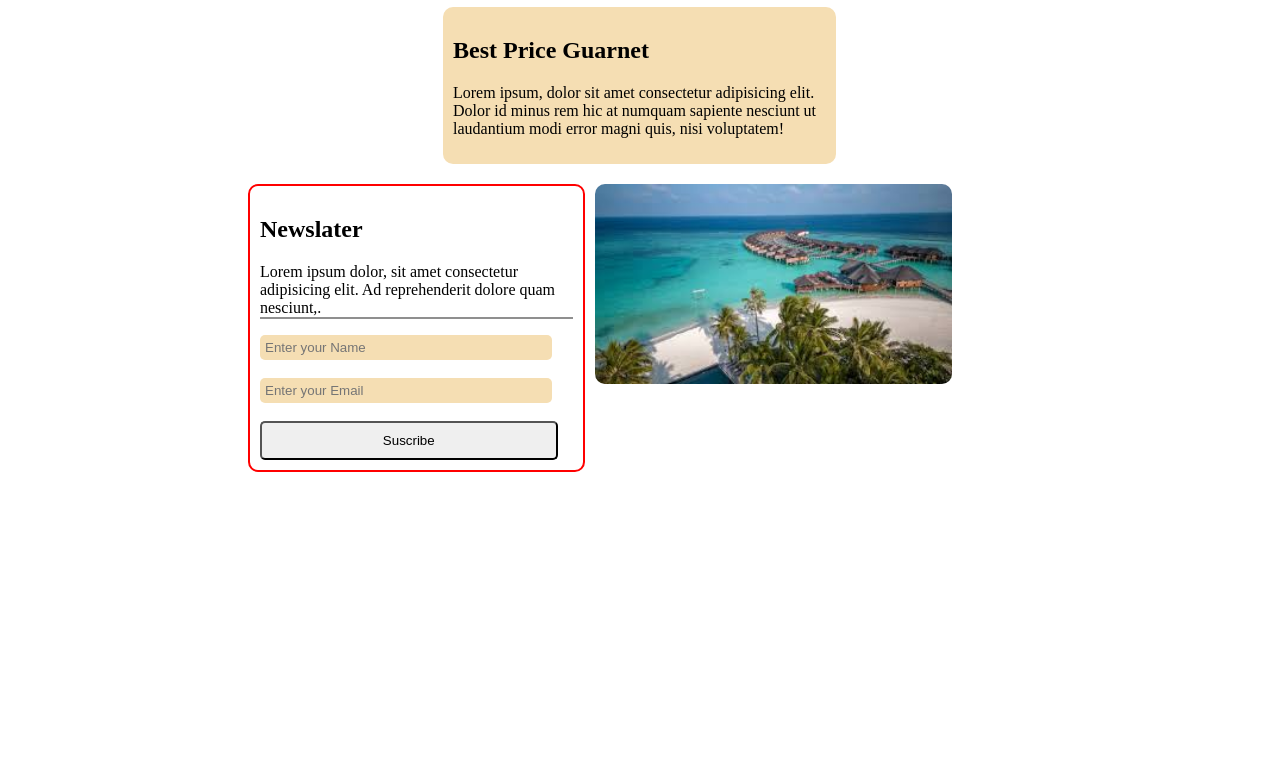
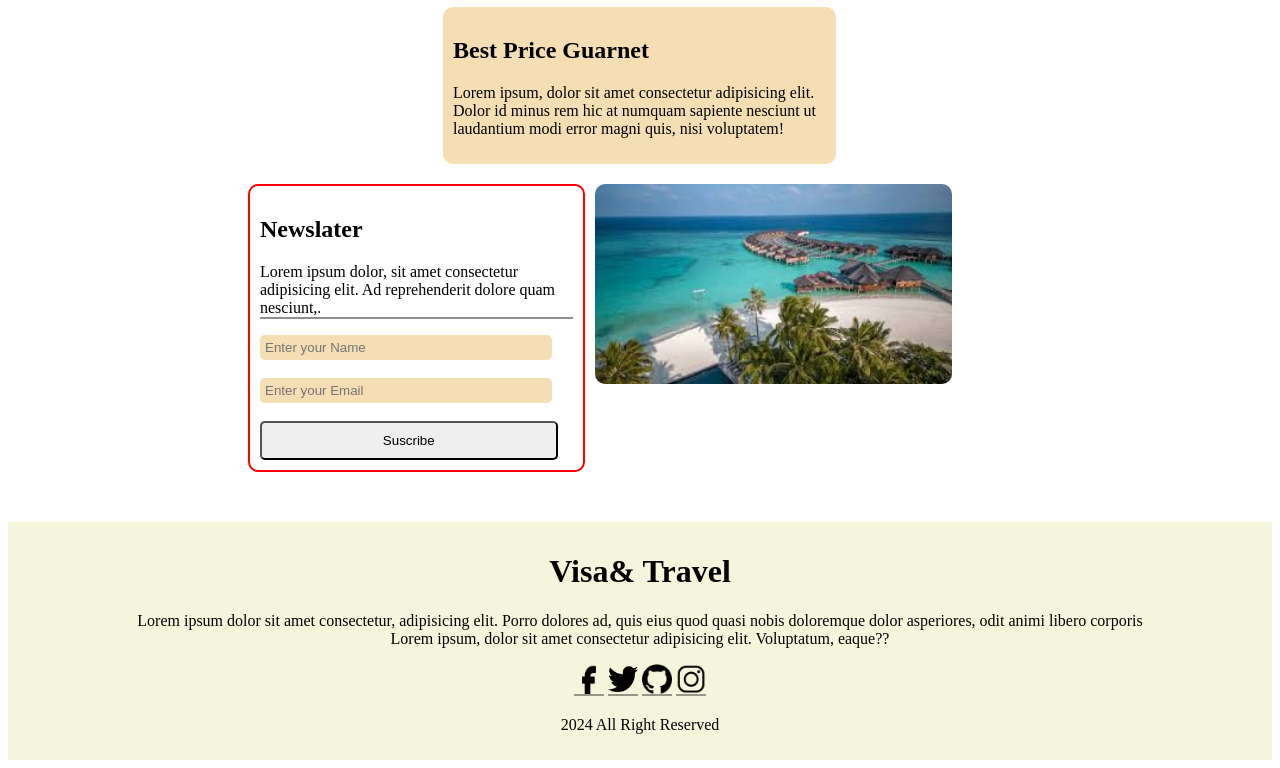
Before and after one commit to siammolla5/Visa-Travel, a plain HTML site: page index.html in a window 1280 px wide. Shown: the part 2241-3009 px from the top of the page. Before the commit the page ends 2763 px from the top, so only its background shows below. Drawn offline with Linux system fonts and the light colour scheme.

Commit message:
added a footer section

```diff
--- a/index.html
+++ b/index.html
@@ -134,7 +134,15 @@
     </section>
 
   </main>
-  <footer></footer>
+  <footer class="footer-section">
+    <h1>Visa& Travel</h1>
+    <p>Lorem ipsum dolor sit amet consectetur, adipisicing elit. Porro dolores ad, quis eius quod quasi nobis doloremque dolor asperiores, odit animi libero corporis <br> Lorem ipsum, dolor sit amet consectetur adipisicing elit. Voluptatum, eaque??</p>
+    <img class="icon-img" src="./download__1_-removebg-preview (1).png" alt="">
+    <img class="icon-img" src="./download__2_-removebg-preview (1).png" alt="">
+    <img class="icon-img" src="./download__3_-removebg-preview.png" alt="">
+    <img class="icon-img" src="./download-removebg-preview (8).png" alt="">
+    <p>2024 All Right Reserved</p>
+  </footer>
 </body>
 
 </html>
--- a/style.css
+++ b/style.css
@@ -224,6 +224,17 @@ button{
     border-radius: 10px;
     height: 200px;
 }
+/*footer section style*/
+.footer-section{
+    text-align: center;
+    background-color: beige;
+    padding: 10px;
+}
+.icon-img{
+    height: 30px;
+    width: 30px;
+    border-bottom: 2px solid rgba(0, 0, 0, 0.39);
+}
 /*smoll divice and Mobile divaice*/
 @media screen and (max-width:576px) {
     .navber,.hotle-inform{
@@ -286,7 +297,6 @@ button{
     width: 290px;
     margin-left: 16px;
 }
-
 }
 /*midiyam divaice and tablet divaice*/
 @media screen and (min-width:577px) and (max-width:1200px) {
```
Also changed, not shown: download-removebg-preview (8).png (added), download__1_-removebg-preview (1).png (added), download__2_-removebg-preview (1).png (added), download__3_-removebg-preview.png (added).
